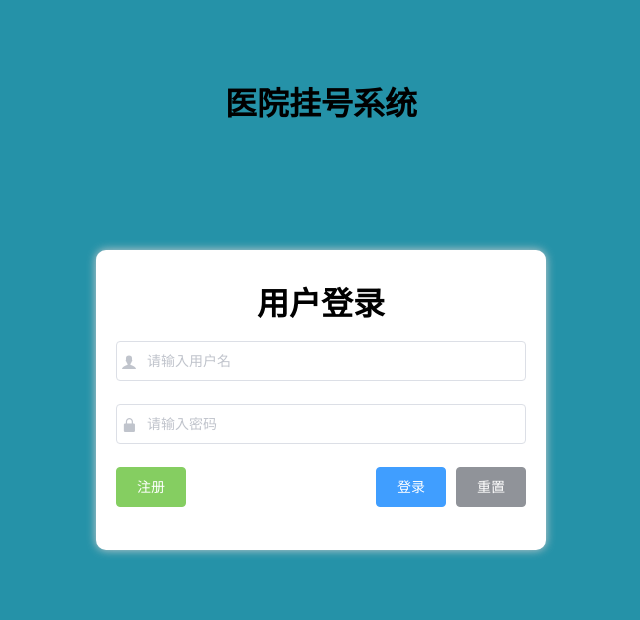
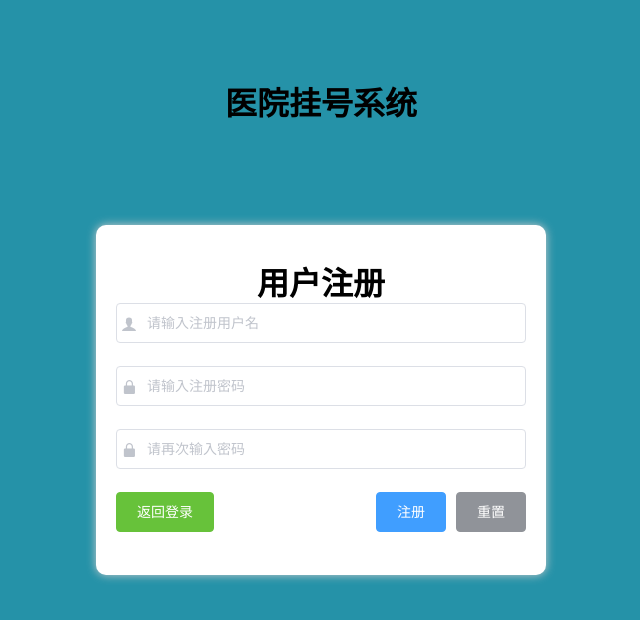
Before and after one commit to Mr54233/Hospital-registration-management-system, a Vue app in the folder frond-end/userside/: page /login in a window 1280 px wide. Both pictures are taken after a click on the button "注册". Shown: the top 620 px of the page, without its empty margins (319-959 px from the left). Built offline with nearby package versions, Linux system fonts and the light colour scheme.

Commit message:
update Login

```diff
--- a/frond-end/userside/src/components/Login.vue
+++ b/frond-end/userside/src/components/Login.vue
@@ -1,8 +1,8 @@
 <template>
 	<div id="app" class="login_container">
 		<h1 class="title">医院挂号系统</h1>
-		<div class="login_box">
-			<!-- 表单区域 -->
+		<div class="login_box" v-show="loginShow">
+			<!-- 登录面板 -->
 			<h1 class="title">用户登录</h1>
 			<el-form
 				ref="loginFormRef"
@@ -26,7 +26,9 @@
 					></el-input>
 				</el-form-item>
 
-					<el-button class="lbtns" type="success">注册</el-button>
+				<el-button class="lbtns" type="success" @click="goReg"
+					>注册</el-button
+				>
 				<el-form-item class="btns">
 					<el-button type="primary" @click="login">登录</el-button>
 					<el-button type="info" @click="resetLoginForm"
@@ -35,8 +37,47 @@
 				</el-form-item>
 			</el-form>
 		</div>
-		<div class="reg_box">
+
+		<div class="reg_box" v-show="regShow">
+			<!-- 注册面板 -->
 			<h1 class="title">用户注册</h1>
+			<el-form ref="regFormRef" :model="regForm" :rules="regFormRules">
+				<el-form-item prop="username">
+					<el-input
+						v-model="regForm.username"
+						prefix-icon="iconfont icon-user"
+						placeholder="请输入注册用户名"
+					></el-input>
+				</el-form-item>
+
+				<el-form-item prop="password">
+					<el-input
+						v-model="regForm.password"
+						prefix-icon="iconfont icon-3702mima"
+						type="password"
+						placeholder="请输入注册密码"
+					></el-input>
+				</el-form-item>
+
+				<el-form-item prop="repassword">
+					<el-input
+						v-model="regForm.repassword"
+						prefix-icon="iconfont icon-3702mima"
+						type="password"
+						placeholder="请再次输入密码"
+					></el-input>
+				</el-form-item>
+
+				<el-button class="lbtns" type="success" @click="backLogin"
+					>返回登录</el-button
+				>
+				<el-form-item class="btns">
+					<el-button type="primary" @click="reg">注册</el-button>
+					<el-button type="info" @click="resetRegForm"
+						>重置</el-button
+					>
+				</el-form-item>
+			</el-form>
 		</div>
 	</div>
 </template>
@@ -46,12 +87,58 @@ import qs from "qs";
 
 export default {
 	data() {
+		var repasswordValidator = (rule, value, callback) => {
+			if (value === "") {
+				callback(new Error("请再次输入密码"));
+			} else if (value !== this.regForm.password) {
+				callback(new Error("两次输入密码不一致!"));
+			} else {
+				callback();
+			}
+		};
 		return {
+			loginShow: true,
+			regShow: false,
+			logVa: false,
+			regVa: false,
 			loginForm: {
-				username: '',
-				password: ''
+				username: "",
+				password: "",
 			},
 			loginFormRules: {
+				username: [
+					{
+						required: true,
+						message: "请输入注册名称",
+						trigger: "blur",
+					},
+					{
+						min: 2,
+						max: 10,
+						message: "长度是2到10个字符",
+						trigger: "blur",
+					},
+				],
+				password: [
+					{
+						required: true,
+						message: "请输入注册密码",
+						trigger: "blur",
+					},
+					{
+						min: 6,
+						max: 20,
+						message: "密码长度是6到20个字符",
+						trigger: "blur",
+					},
+				],
+			},
+			regForm: {
+				username: "",
+				password: "",
+				repassword:"",
+			},
+			regFormRules: {
 				username: [
 					{
 						required: true,
@@ -68,7 +155,7 @@ export default {
 				password: [
 					{
 						required: true,
-						message: "请输入登陆密码",
+						message: "请输入注册密码",
 						trigger: "blur",
 					},
 					{
@@ -77,6 +164,14 @@ export default {
 						message: "密码长度是6到20个字符",
 						trigger: "blur",
 					},
+				],
+				repassword: [
+					{
+						required: true,
+						message: "请输入确认密码",
+						trigger: "blur",
+					},
+					{ validator: repasswordValidator, trigger: "blur" },
 				],
 			},
 		};
@@ -87,20 +182,57 @@ export default {
 			this.$refs.loginFormRef.resetFields();
 		},
 		async login() {
+			this.$refs.loginFormRef.validate((valid) => {
+				// console.log(valid);
+				this.logVa = valid;
+			});
+			if (this.logVa) {
 				// axios 向api服务器端发送请求
 				const { data: res } = await this.$http.post(
 					"/user/login",
 					qs.stringify(this.loginForm)
 				);
-
 				// 在页面上显示登陆成功的信息
-			if (res.status !== 200)
-				return this.$message.error(res.message);
+				if (res.status !== 200) return this.$message.error(res.message);
 				this.$message.success("登陆成功");
 				// 将返回数据中的令牌保存到sessionStorage
-			window.sessionStorage.setItem("token", res.token);
+				window.localStorage.setItem("token", res.token);
 				// 进入首页
 				this.$router.push("/home");
+			} else {
+				this.$message.error("请按照规范填写用户名称和密码");
+			}
+		},
+		goReg() {
+			this.loginShow = !this.loginShow;
+			this.regShow = !this.regShow;
+		},
+		backLogin() {
+			this.loginShow = !this.loginShow;
+			this.regShow = !this.regShow;
+		},
+		resetRegForm() {
+			// 此处的this就是登录组件本身
+			this.$refs.regFormRef.resetFields();
+		},
+		async reg() {
+			this.$refs.regFormRef.validate((valid) => {
+				// console.log(valid);
+				this.regVa = valid;
+			});
+			if (this.regVa) {
+				const { data: res } = await this.$http.post(
+					"/user/regUser",
+					qs.stringify(this.regForm)
+				);
+				// 在页面上显示登陆成功的信息
+				if (res.status !== 200) return this.$message.error(res.message);
+				this.$message.success("注册成功，返回登录页面");
+				// 返回登录
+				this.backLogin()
+			} else {
+				this.$message.error("请按照规范填写用户名称和密码");
+			}
 		},
 	},
 };
@@ -112,7 +244,7 @@ export default {
 	background-color: #2592a8;
 }
 
-.title{
+.title {
 	position: absolute;
 	left: 50%;
 	top: 10%;
@@ -148,11 +280,20 @@ export default {
 .btns {
 	float: right;
 }
-.lbtns{
+.lbtns {
 	float: left;
 }
 
-.reg_box{
-	display: none;
+.reg_box {
+	position: absolute;
+	left: 50%;
+	top: 50%;
+	transform: translate(-50%, -50%);
+	width: 450px;
+	height: 350px;
+	background-color: #fff;
+	border-radius: 10px;
+	box-shadow: 0 0 10px #ccc;
+	margin: 0 auto;
 }
 </style>
```
Lines whose indentation alone changed are shown as unchanged.
